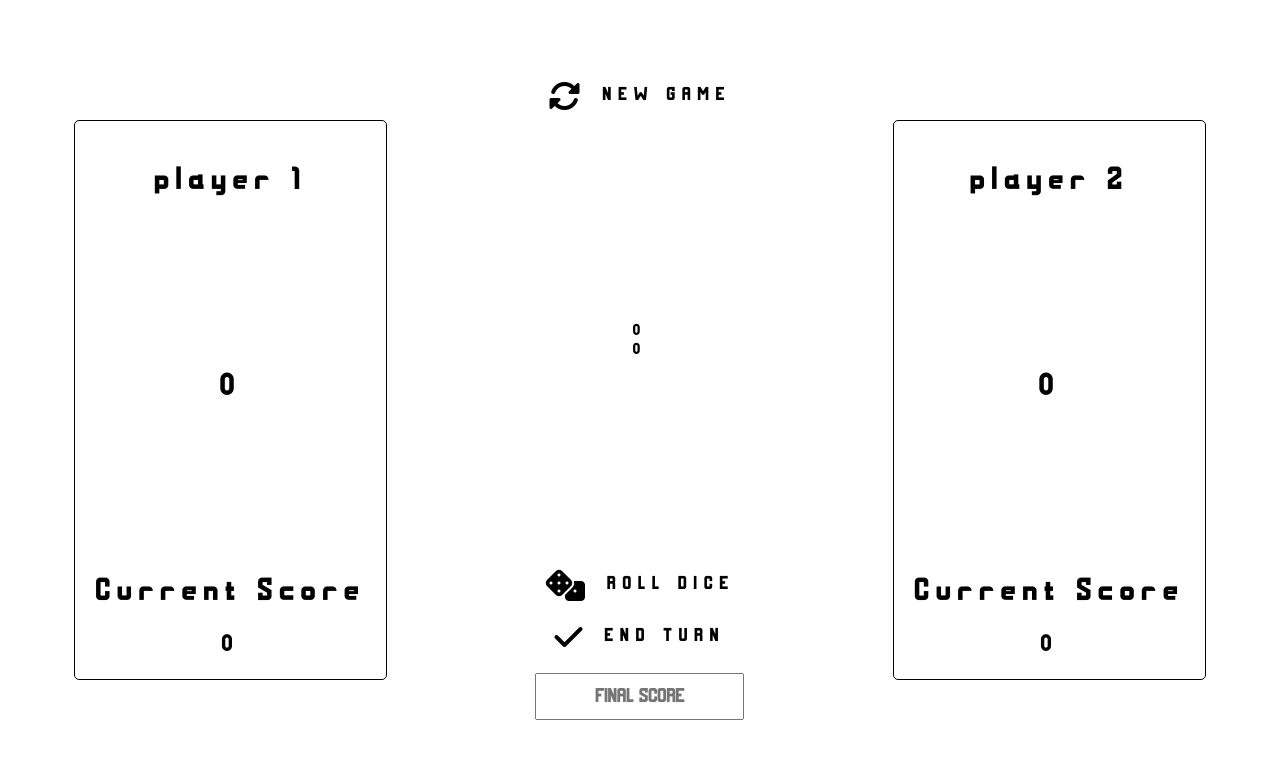
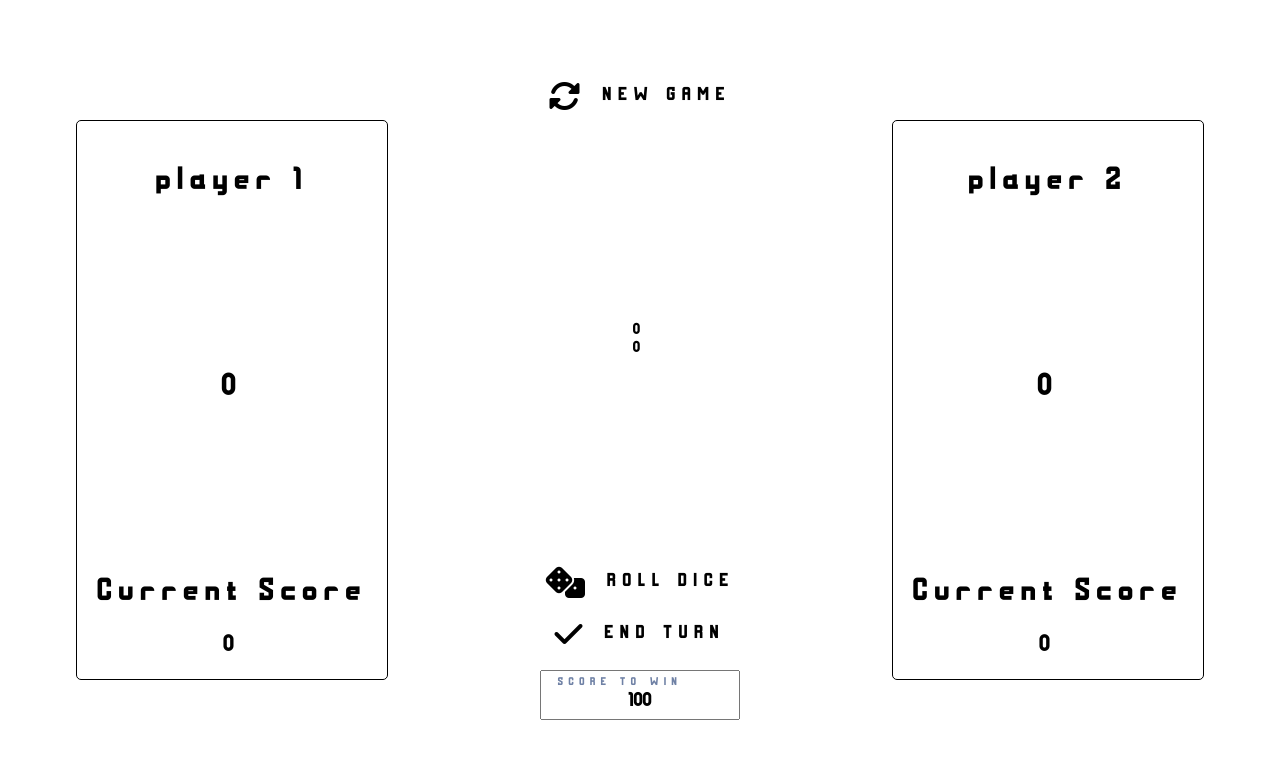
Before and after one commit to shirtol/Dice-Game, a React (Create React App) app: page / in a window 1280 px wide. Shown: the top 758 px of the page. Built offline with nearby package versions, Linux system fonts and the light colour scheme.

Commit message:
Add controlled input

```diff
--- a/src/components/Game/Game.css
+++ b/src/components/Game/Game.css
@@ -58,10 +58,59 @@ html {
   gap: 2rem;
 }
 
-.game-container .game-options input {
+.game-container .game-options .input-container {
+  position: relative;
+  display: -webkit-box;
+  display: -ms-flexbox;
+  display: flex;
+  -webkit-box-orient: vertical;
+  -webkit-box-direction: normal;
+      -ms-flex-direction: column;
+          flex-direction: column;
+}
+
+.game-container .game-options .input-container input {
   text-align: center;
-    padding: 1rem;
+  padding-top: 1rem;
+  width: 20rem;
+  height: 5rem;
   font-weight: 600;
   font-size: 2rem;
+  -webkit-transition: 200ms cubic-bezier(0, 0, 0.2, 1) 0ms;
+  transition: 200ms cubic-bezier(0, 0, 0.2, 1) 0ms;
+}
+
+.game-container .game-options .input-container label {
+  position: absolute;
+  pointer-events: none;
+  -webkit-transform: translate(0, 23px) scale(1);
+          transform: translate(0, 23px) scale(1);
+  -webkit-transform-origin: top left;
+          transform-origin: top left;
+  -webkit-transition: 200ms cubic-bezier(0, 0, 0.2, 1) 0ms;
+  transition: 200ms cubic-bezier(0, 0, 0.2, 1) 0ms;
+  color: #6f81a5;
+  font-size: 1.4rem;
+  left: 0;
+  top: 0;
+  margin-top: -0.5rem;
+  width: 20rem;
+  height: -webkit-min-content;
+  height: -moz-min-content;
+  height: min-content;
+  text-align: center;
+}
+
+.game-container .game-options .input-container .filled {
+  -webkit-transform: translate(0, 5px) scale(0.8);
+          transform: translate(0, 5px) scale(0.8);
+  margin-top: 0;
+}
+
+.game-container .game-options .input-container:focus-within label {
+  -webkit-transform: translate(0, 5px) scale(0.8);
+          transform: translate(0, 5px) scale(0.8);
+  color: #0a53e4;
+  margin-top: 0;
 }
 /*# sourceMappingURL=Game.css.map */
--- a/src/components/Game/Game.jsx
+++ b/src/components/Game/Game.jsx
@@ -8,6 +8,7 @@ export default class Game extends Component {
         totalScores: [0, 0],
         activePlayer: 0,
         currScore: 0,
+        scoreToWin: 100,
     };
 
     onRollDice = (sumOfDice) => {
@@ -27,6 +28,10 @@ export default class Game extends Component {
         }));
     };
 
+    onInputChange = (scoreEntered) => {
+        this.setState((_) => ({ scoreToWin: scoreEntered }));
+    };
+
     render() {
         return (
             <div className="game-container">
@@ -41,6 +46,8 @@ export default class Game extends Component {
                     range={[1, 6]}
                     onRollDice={this.onRollDice}
                     onEndTurn={this.onEndTurn}
+                    onInputChange={this.onInputChange}
+                    scoreToWin={this.state.scoreToWin}
                 ></GamePanel>
                 <Player
                     name="player 2"
--- a/src/components/Game/Game.scss
+++ b/src/components/Game/Game.scss
@@ -29,11 +29,45 @@ html {
         align-items: center;
         justify-content: center;
         gap: 2rem;
-        input {
-            text-align: center;
-            padding: 1rem;
-            font-weight: 600;
-            font-size: 2rem;
+        .input-container {
+            position: relative;
+            display: flex;
+            flex-direction: column;
+            input {
+                text-align: center;
+                padding-top: 1rem;
+                width: 20rem;
+                height: 5rem;
+                font-weight: 600;
+                font-size: 2rem;
+                transition: 200ms cubic-bezier(0, 0, 0.2, 1) 0ms;
+            }
+            label {
+                position: absolute;
+                pointer-events: none;
+                transform: translate(0, 23px) scale(1);
+                transform-origin: top left;
+                transition: 200ms cubic-bezier(0, 0, 0.2, 1) 0ms;
+                color: #6f81a5;
+                font-size: 1.4rem;
+                // line-height: 1;
+                left: 0;
+                top: 0;
+                margin-top: -0.5rem;
+                // margin-left: -10rem;
+                width: 20rem;
+                height: min-content;
+                text-align: center;
+            }
+            .filled {
+                transform: translate(0, 5px) scale(0.8);
+                margin-top: 0;
+            }
+        }
+        .input-container:focus-within label {
+            transform: translate(0, 5px) scale(0.8);
+            color: #0a53e4;
+            margin-top: 0;
         }
     }
 }
--- a/src/components/GamePanel/GamePanel.jsx
+++ b/src/components/GamePanel/GamePanel.jsx
@@ -30,6 +30,11 @@ export default class GamePanel extends Component {
         this.props.onEndTurn();
     };
 
+    changeScoreToWin = (e) => {
+        this.props.onInputChange(e.target.value);
+        console.log(e.target.value);
+    };
+
     render() {
         return (
             <div className="game-panel">
@@ -53,7 +58,16 @@ export default class GamePanel extends Component {
                         buttonText="END TURN"
                         iconClass="fa-solid fa-check fa-2x"
                     ></Button>
-                    <input type="text" placeholder="FINAL SCORE"></input>
+                    <div className="input-container">
+                        <input
+                            type="text"
+                            value={this.props.scoreToWin}
+                            onChange={this.changeScoreToWin}
+                        ></input>
+                        <label className={this.props.scoreToWin && "filled"}>
+                            SCORE TO WIN
+                        </label>
+                    </div>
                 </div>
             </div>
         );
```
Also changed, not shown: 1 other file (tests, documents, lock files or other folders). Lines whose indentation alone changed are shown as unchanged.
